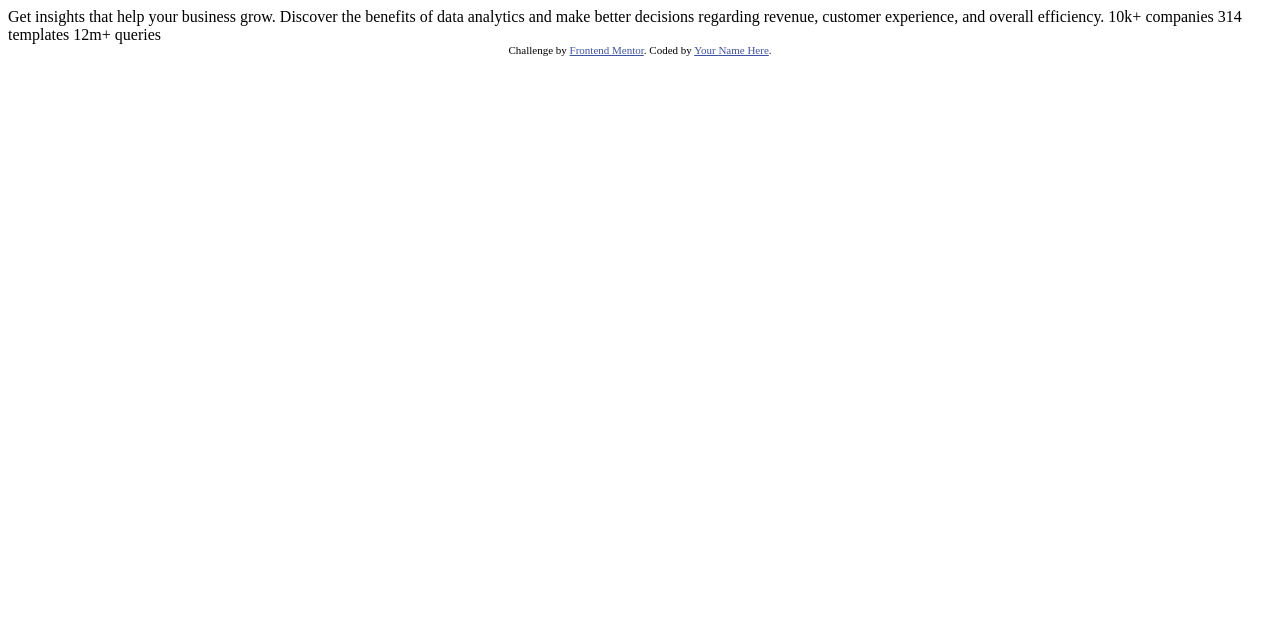
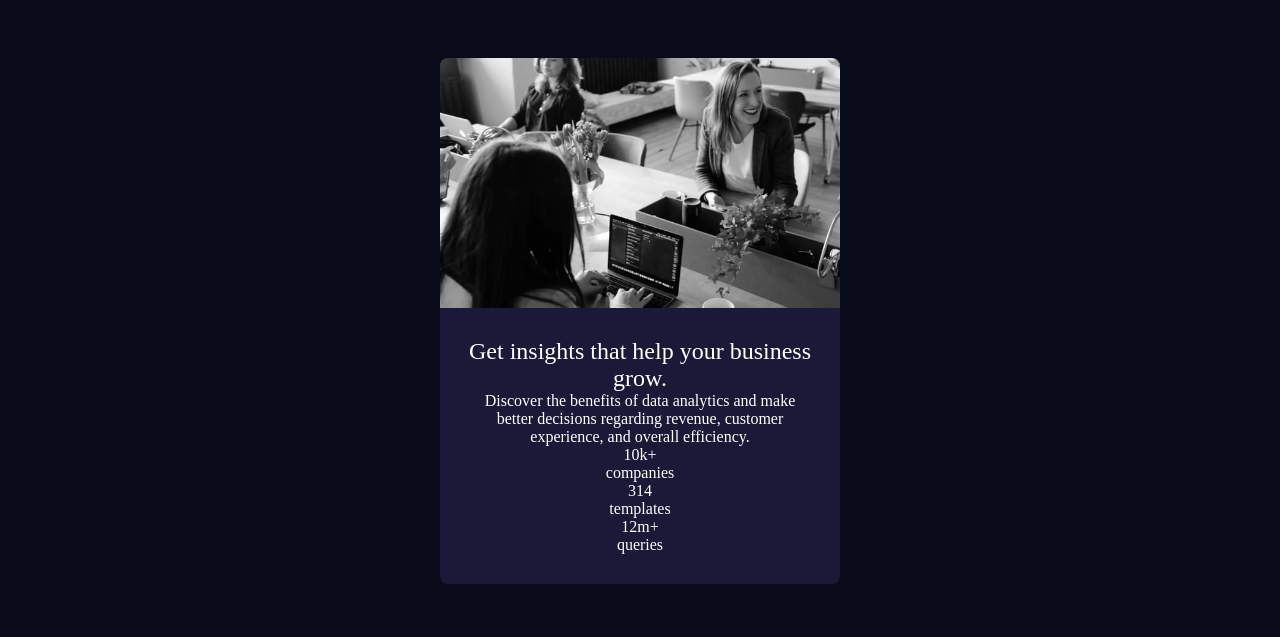
Before and after one commit to Manmohan7/fm-stats-preview-card, a website: page index.html in a window 1280 px wide. Drawn offline with Linux system fonts and the light colour scheme.

Commit message:
structuring

```diff
--- a/index.html
+++ b/index.html
@@ -5,29 +5,59 @@
   <meta name="viewport" content="width=device-width, initial-scale=1.0"> <!-- displays site properly based on user's device -->
 
   <link rel="icon" type="image/png" sizes="32x32" href="./images/favicon-32x32.png">
+  <link rel="stylesheet" href="./css/main.css">
 
-  <title>Frontend Mentor | Stats preview card component</title>
+  <title>Stats Preview Card</title>
 
-  <!-- Feel free to remove these styles or customise in your own stylesheet 👍 -->
-  <style>
-    .attribution { font-size: 11px; text-align: center; }
-    .attribution a { color: hsl(228, 45%, 44%); }
-  </style>
 </head>
 <body>
+  <div class="card">
+    <div class="card-img">
+      <img src="./images/image-header-mobile.jpg" alt="Business Growth">
+    </div>
 
-  Get insights that help your business grow.
+    <div class="card-content">
+      <div class="content-title">
+        Get insights that help your business grow.
+      </div>
 
-  Discover the benefits of data analytics and make better decisions regarding revenue, customer
-  experience, and overall efficiency.
+      <div class="content-description">
+        Discover the benefits of data analytics and make better decisions regarding revenue, customer experience, and overall efficiency.
+      </div>
 
-  10k+ companies
-  314 templates
-  12m+ queries
 
-  <div class="attribution">
+      <div class="content-stats">
+        <div class="card-stat">
+          <div class="stat-title">
+            10k+
+          </div>
+          <div class="stat-description">
+            companies
+          </div>
+        </div>
+        <div class="card-stat">
+          <div class="stat-title">
+            314
+          </div>
+          <div class="stat-description">
+            templates
+          </div>
+        </div>
+        <div class="card-stat">
+          <div class="stat-title">
+            12m+
+          </div>
+          <div class="stat-description">
+            queries
+          </div>
+        </div>
+      </div>
+
+    </div>
+  </div>
+  <!-- <div class="attribution">
     Challenge by <a href="https://www.frontendmentor.io?ref=challenge" target="_blank">Frontend Mentor</a>.
     Coded by <a href="#">Your Name Here</a>.
-  </div>
+  </div> -->
 </body>
 </html>
--- a/package.json
+++ b/package.json
@@ -4,7 +4,8 @@
   "description": "![Design preview for the Stats preview card component coding challenge](./design/desktop-preview.jpg)",
   "main": "index.js",
   "scripts": {
-    "test": "echo \"Error: no test specified\" && exit 1"
+    "build": "node-sass -o css scss",
+    "watch": "node-sass -o css scss -w"
   },
   "author": "Manmohan Singh",
   "license": "ISC",
--- /dev/null
+++ b/scss/main.scss
@@ -0,0 +1,47 @@
+$color-blue-dark: hsl(233, 47%, 7%);
+$color-blue: hsl(244, 38%, 16%);
+$color-blue-light: hsl(277, 64%, 61%);
+
+$color-white: hsl(0, 0%, 100%);
+$color-white-light: hsla(0, 0%, 100%, 0.75);
+$color-white-lighter: hsla(0, 0%, 100%, 0.6);
+
+body {
+
+  background-color: $color-blue-dark;
+  padding: 50px 20px;
+
+  .card {
+    max-width: 400px;
+    margin: 0 auto;
+    display: flex;
+    flex-direction: column;
+    background-color: $color-blue;
+    color: $color-white;
+    border-radius: 8px;
+    overflow: hidden;
+
+    &-img {
+      width: 100%;
+      height: 250px;
+
+      img {
+        height: 100%;
+        width: 100%;
+        object-fit: cover;
+      }
+    }
+
+    &-content {
+      padding: 30px 25px;
+      text-align: center;
+
+      .content-title {
+        font-size: 24px;
+      }
+    }
+  }
+}
+
+.attribution { font-size: 11px; text-align: center; }
+.attribution a { color: hsl(228, 45%, 44%); }
```
Also changed, not shown: css/main.css (added).
